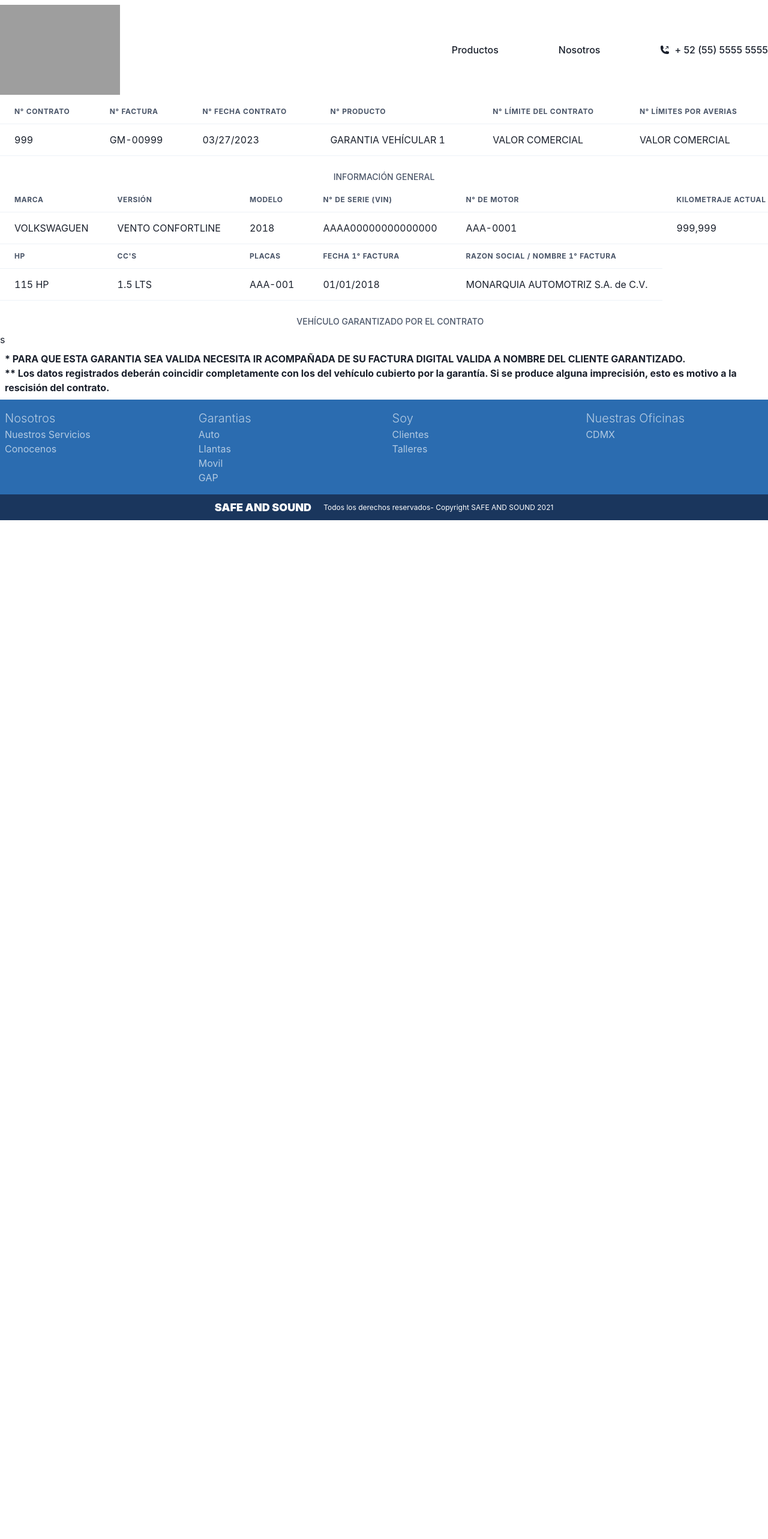
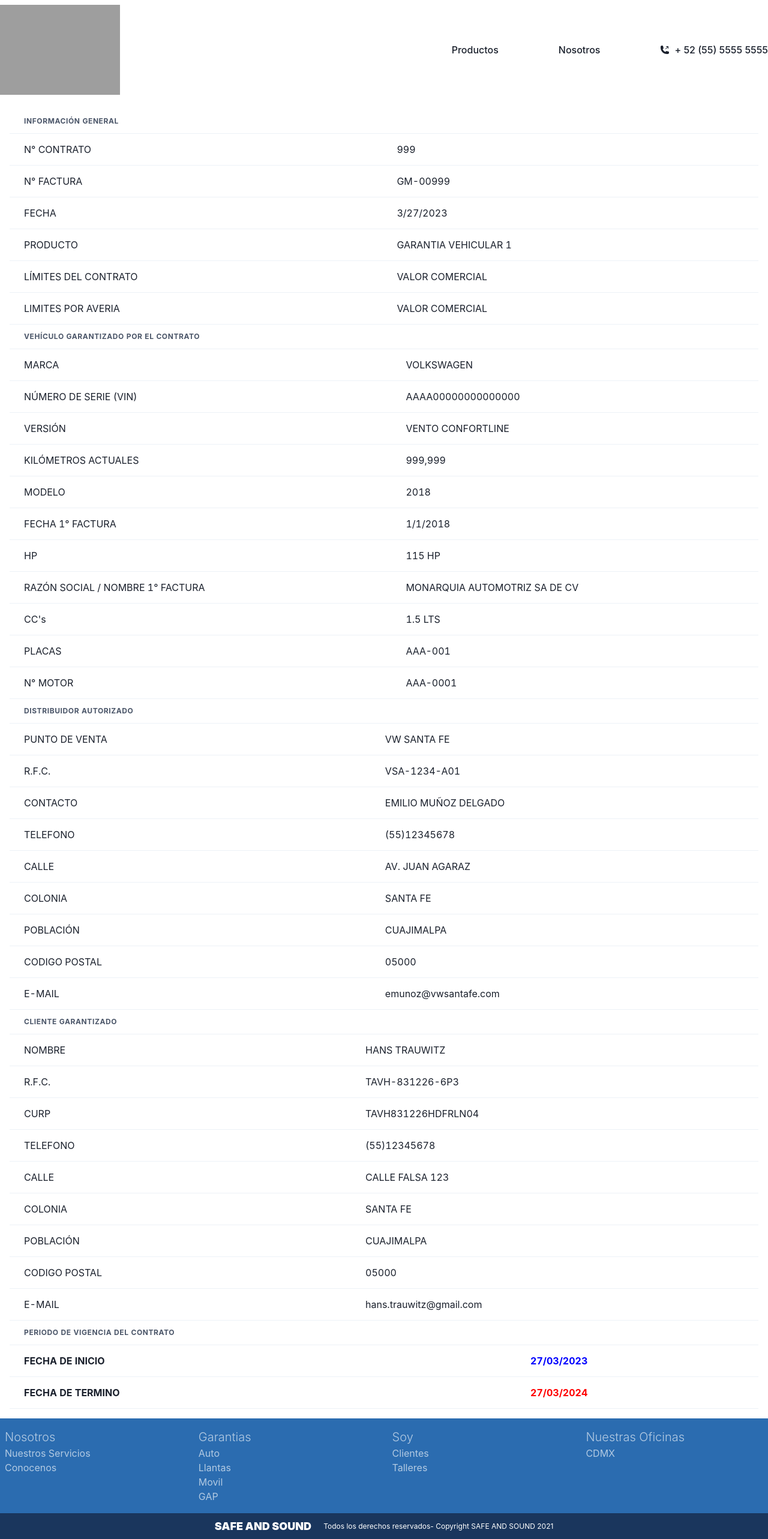
Before and after one commit to Vontrauwitz/SafeAndSound, a Next.js app: page /gm999 in a window 1280 px wide. Shown: the whole page at 60% size. Before the commit the page ends 867 px from the top, so only its background shows below. Built offline with nearby package versions, Linux system fonts and the light colour scheme; grey boxes are pictures that could not be loaded.

Commit message:
cambios 1.1 en el componente temporal de facturas

```diff
--- a/pages/gm999.js
+++ b/pages/gm999.js
@@ -1,88 +1,221 @@
-import { Box, Table, TableCaption, TableContainer, Tbody, Td, Th, Thead, Tr } from '@chakra-ui/react';
+import { Box, Table, Tbody, Td, Th, Thead, Tr, useBreakpointValue } from '@chakra-ui/react';
 import React from 'react';
 import DefaultLayout from './../features/Layouts/DefaultLayout/DefaultLayout';
 
 const Gm999 = () => {
+  const mobile = useBreakpointValue({ base: true, md: false }) ?? true;
   return (
     <DefaultLayout>
-      <div>
-        <TableContainer>
-          <Table variant='simple'>
-            <TableCaption>
-              INFORMACIÓN GENERAL
-            </TableCaption>
+      <Box p={4}>
+        <Table variant="simple" size={mobile ? "sm" : "md"}>
           <Thead>
             <Tr>
-                <Th>N° CONTRATO</Th>
-                <Th>N° FACTURA</Th>
-                <Th>N° FECHA CONTRATO</Th>
-                <Th>N° PRODUCTO</Th>
-                <Th>N° LÍMITE DEL CONTRATO</Th>
-                <Th>N° LÍMITES POR AVERIAS</Th>
+              <Th>Información General</Th>
+              <Th></Th>
             </Tr>
           </Thead>
           <Tbody>
+            <Tr>
+              <Td>N° CONTRATO</Td>
               <Td>999</Td>
+            </Tr>
+            <Tr>
+              <Td>N° FACTURA</Td>
               <Td>GM-00999</Td>
-              <Td>03/27/2023</Td>
-              <Td>GARANTIA VEHÍCULAR 1</Td>
+            </Tr>
+            <Tr>
+              <Td>FECHA</Td>
+              <Td>3/27/2023</Td>
+            </Tr>
+            <Tr>
+              <Td>PRODUCTO</Td>
+              <Td>GARANTIA VEHICULAR 1</Td>
+            </Tr>
+            <Tr>
+              <Td>LÍMITES DEL CONTRATO</Td>
               <Td>VALOR COMERCIAL</Td>
+            </Tr>
+            <Tr>
+              <Td>LIMITES POR AVERIA</Td>
               <Td>VALOR COMERCIAL</Td>
+            </Tr>
           </Tbody>
         </Table>
-          <Table variant='simple'>
-            <TableCaption>
-              VEHÍCULO GARANTIZADO POR EL CONTRATO
-            </TableCaption>
+        <Table variant="simple" size={mobile ? "sm" : "md"}>
           <Thead>
             <Tr>
-                <Th>MARCA</Th>
-                <Th>VERSIÓN</Th>
-                <Th>MODELO</Th>
-                <Th>N° DE SERIE (VIN)</Th>
-                <Th>N° DE MOTOR</Th>
-                <Th>KILOMETRAJE ACTUAL</Th>
+              <Th>Vehículo Garantizado por el Contrato</Th>
+              <Th></Th>
             </Tr>
           </Thead>
           <Tbody>
-              <Td>VOLKSWAGUEN</Td>
+            <Tr>
+              <Td>MARCA</Td>
+              <Td>VOLKSWAGEN</Td>
+            </Tr>
+            <Tr>
+              <Td>NÚMERO DE SERIE (VIN)</Td>
+              <Td>AAAA00000000000000</Td>
+            </Tr>
+            <Tr>
+              <Td>VERSIÓN</Td>
               <Td>VENTO CONFORTLINE</Td>
+            </Tr>
+            <Tr>
+              <Td>KILÓMETROS ACTUALES</Td>
+              <Td>999,999</Td>
+            </Tr>
+            <Tr>
+              <Td>MODELO</Td>
               <Td>2018</Td>
-              <Td>AAAA00000000000000</Td>
+            </Tr>
+            <Tr>
+              <Td>FECHA 1° FACTURA</Td>
+              <Td>1/1/2018</Td>
+            </Tr>
+            <Tr>
+              <Td>HP</Td>
+              <Td>115 HP</Td>
+            </Tr>
+            <Tr>
+              <Td>RAZÓN SOCIAL / NOMBRE 1° FACTURA</Td>
+              <Td>MONARQUIA AUTOMOTRIZ SA DE CV</Td>
+            </Tr>
+            <Tr>
+              <Td>CC's</Td>
+              <Td>1.5 LTS</Td>
+            </Tr>
+            <Tr>
+              <Td>PLACAS</Td>
+              <Td>AAA-001</Td>
+            </Tr>
+            <Tr>
+              <Td>N° MOTOR</Td>
               <Td>AAA-0001</Td>
-              <Td>999,999</Td>
+            </Tr>
           </Tbody>
+        </Table>
+        <Table variant="simple" size={mobile ? "sm" : "md"}>
           <Thead>
             <Tr>
-                <Th>HP</Th>
-                <Th>CC's</Th>
-                <Th>PLACAS</Th>
-                <Th>FECHA 1° FACTURA</Th>
-                <Th>RAZON SOCIAL / NOMBRE 1° FACTURA</Th>
+              <Th>DISTRIBUIDOR AUTORIZADO</Th>
+              <Th></Th>
             </Tr>
           </Thead>
           <Tbody>
-              <Td>115 HP</Td>
-              <Td>1.5 LTS</Td>
-              <Td>AAA-001</Td>
-              <Td>01/01/2018</Td>
-              <Td>MONARQUIA AUTOMOTRIZ S.A. de C.V.</Td>
+            <Tr>
+              <Td>PUNTO DE VENTA</Td>
+              <Td>VW SANTA FE</Td>
+            </Tr>
+            <Tr>
+              <Td>R.F.C.</Td>
+              <Td>VSA-1234-A01</Td>
+            </Tr>
+            <Tr>
+              <Td>CONTACTO</Td>
+              <Td>EMILIO MUÑOZ DELGADO</Td>
+            </Tr>
+            <Tr>
+              <Td>TELEFONO</Td>
+              <Td>(55)12345678</Td>
+            </Tr>
+            <Tr>
+              <Td>CALLE</Td>
+              <Td>AV. JUAN AGARAZ</Td>
+            </Tr>
+            <Tr>
+              <Td>COLONIA</Td>
+              <Td>SANTA FE</Td>
+            </Tr>
+            <Tr>
+              <Td>POBLACIÓN</Td>
+              <Td>CUAJIMALPA</Td>
+            </Tr>
+            <Tr>
+              <Td>CODIGO POSTAL</Td>
+              <Td>05000</Td>
+            </Tr>
+            <Tr>
+              <Td>E-MAIL</Td>
+              <Td>emunoz@vwsantafe.com</Td>
+            </Tr>
           </Tbody>
         </Table>
-        </TableContainer>s
-        <Box
-          padding='.5rem'
+        <Table variant="simple" size={mobile ? "sm" : "md"}>
+          <Thead>
+            <Tr>
+              <Th>CLIENTE GARANTIZADO</Th>
+              <Th></Th>
+            </Tr>
+          </Thead>
+          <Tbody>
+            <Tr>
+              <Td>NOMBRE</Td>
+              <Td>HANS TRAUWITZ</Td>
+            </Tr>
+            <Tr>
+              <Td>R.F.C.</Td>
+              <Td>TAVH-831226-6P3</Td>
+            </Tr>
+            <Tr>
+              <Td>CURP</Td>
+              <Td>TAVH831226HDFRLN04</Td>
+            </Tr>
+            <Tr>
+              <Td>TELEFONO</Td>
+              <Td>(55)12345678</Td>
+            </Tr>
+            <Tr>
+              <Td>CALLE</Td>
+              <Td>CALLE FALSA 123</Td>
+            </Tr>
+            <Tr>
+              <Td>COLONIA</Td>
+              <Td>SANTA FE</Td>
+            </Tr>
+            <Tr>
+              <Td>POBLACIÓN</Td>
+              <Td>CUAJIMALPA</Td>
+            </Tr>
+            <Tr>
+              <Td>CODIGO POSTAL</Td>
+              <Td>05000</Td>
+            </Tr>
+            <Tr>
+              <Td>E-MAIL</Td>
+              <Td>hans.trauwitz@gmail.com</Td>
+            </Tr>
+          </Tbody>
+        </Table>
+        <Table variant="simple" size={mobile ? "sm" : "md"}>
+          <Thead>
+            <Tr>
+              <Th>PERIODO DE VIGENCIA DEL CONTRATO</Th>
+              <Th></Th>
+            </Tr>
+          </Thead>
+          <Tbody
+            fontWeight='bold'
           >
-          <Box>
-            <strong>* PARA QUE ESTA GARANTIA SEA VALIDA NECESITA IR ACOMPAÑADA DE SU FACTURA DIGITAL VALIDA A NOMBRE DEL CLIENTE GARANTIZADO.</strong>
+            <Tr
+            >
+              <Td
+              >FECHA DE INICIO</Td>
+              <Td
+                color='blue'
+              >27/03/2023</Td>
+            </Tr>
+            <Tr>
+              <Td>FECHA DE TERMINO</Td>
+              <Td
+                color='red'
+              >27/03/2024</Td>
+            </Tr>
+          </Tbody>
+        </Table>
       </Box>
-          <Box>
-            <strong>** Los datos registrados deberán coincidir completamente con los del vehículo cubierto por la garantía. Si se produce alguna imprecisión, esto es motivo a la rescisión del contrato.</strong>
-          </Box>
-        </Box>
-      </div>
     </DefaultLayout>
   );
-}
+};
 
 export default Gm999;
```
Lines whose indentation alone changed are shown as unchanged.
